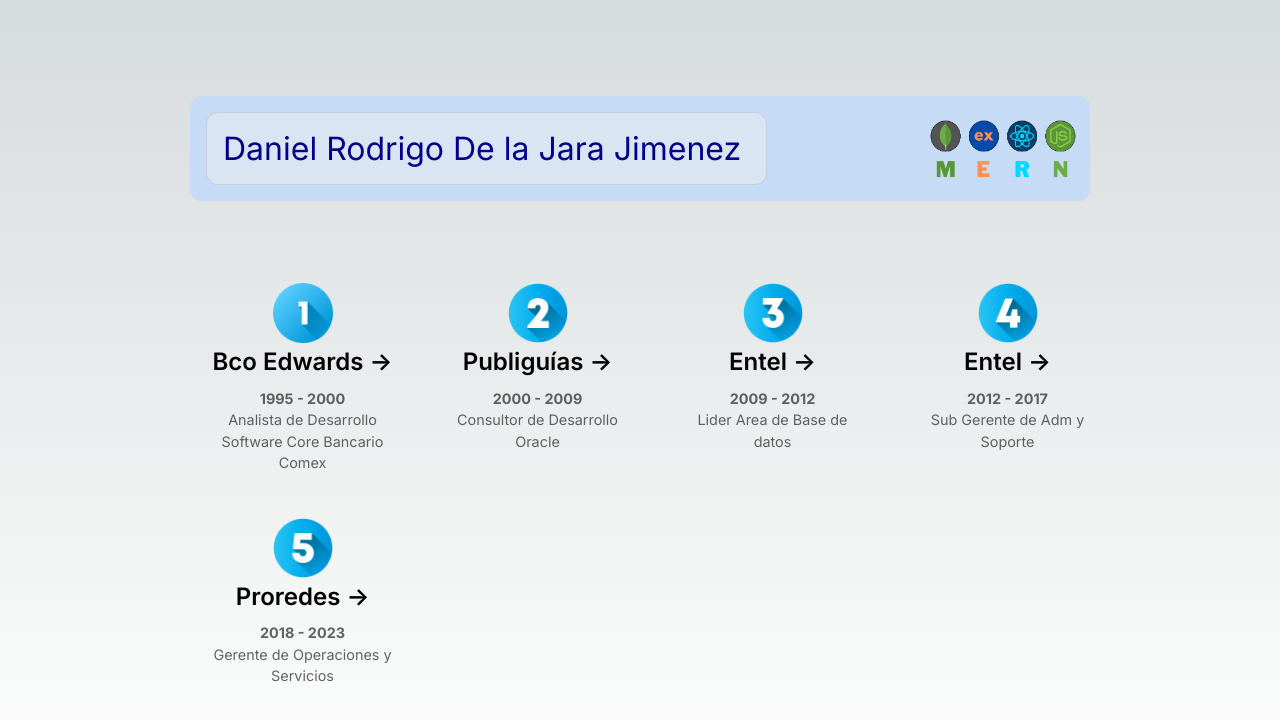
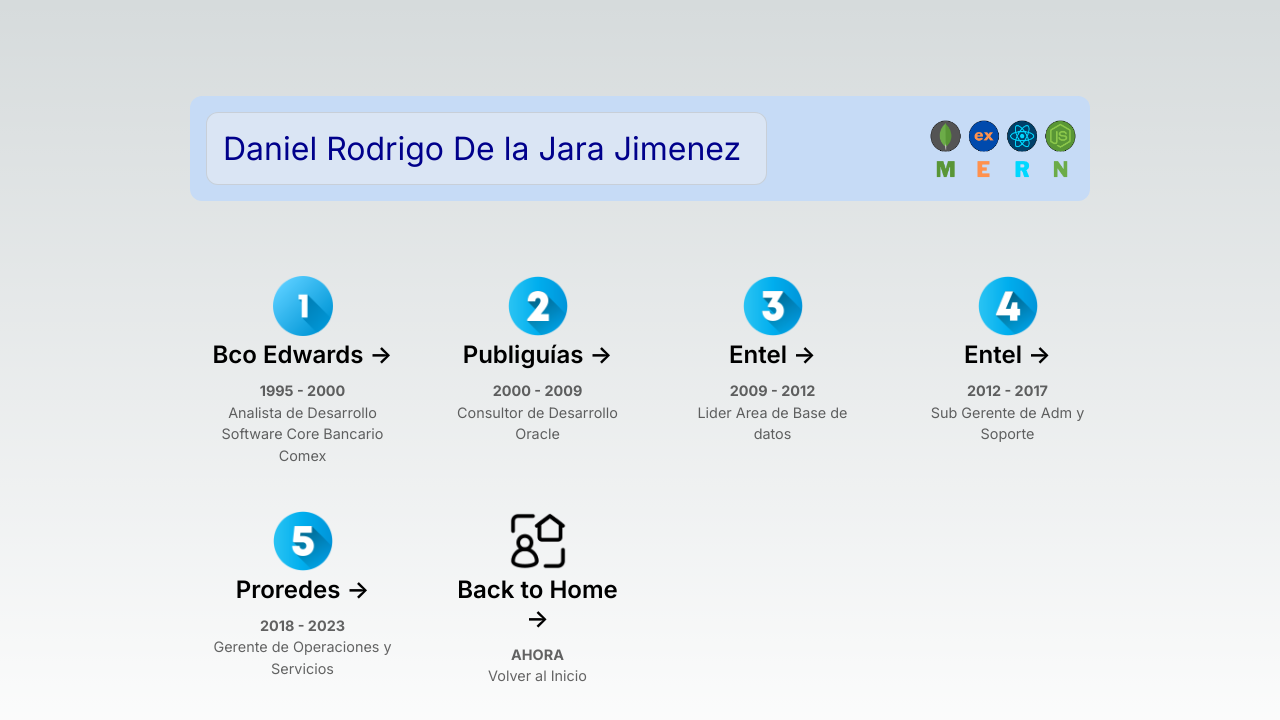
Before and after one commit to Ddelajara/portafolio, a Next.js app: page /trayectoria in a window 1280 px wide. Shown: the top 720 px of the page. Built offline with nearby package versions, Linux system fonts and the light colour scheme.

Commit message:
Actualizaciones estilos

```diff
--- a/src/app/trayectoria/page.jsx
+++ b/src/app/trayectoria/page.jsx
@@ -115,8 +115,6 @@ const Trayectoria = () => {
             <p>Sub Gerente de Adm y Soporte</p>
           </a>
 
-
-
           <a
             href="https://vercel.com/new?utm_source=create-next-app&utm_medium=appdir-template&utm_campaign=create-next-app"
             className={styles.card_Center}
@@ -126,7 +124,7 @@ const Trayectoria = () => {
             <div>
             <Image
                 src="/image/numero-5.png"
-                alt="Number one"
+                alt="Number five"
                 width={60}
                 height={60}
                 priority
@@ -140,6 +138,27 @@ const Trayectoria = () => {
           </a>
 
 
+          <a
+            href="https://vercel.com/new?utm_source=create-next-app&utm_medium=appdir-template&utm_campaign=create-next-app"
+            className={styles.card_Center}
+            target="_blank"
+            rel="noopener noreferrer"
+          >
+            <div>
+            <Image
+                src="/image/work-from-home.png"
+                alt="Number five"
+                width={60}
+                height={60}
+                priority
+                />
+            </div>
+            <h2>
+              Back to Home <span>-&gt;</span>
+            </h2>
+            <p> <strong>AHORA</strong></p>
+            <p>Volver al Inicio</p>
+          </a>
 
         </div>
 
```
Also changed, not shown: public/image/work-from-home.png (added), 1 other file (tests, documents, lock files or other folders).
